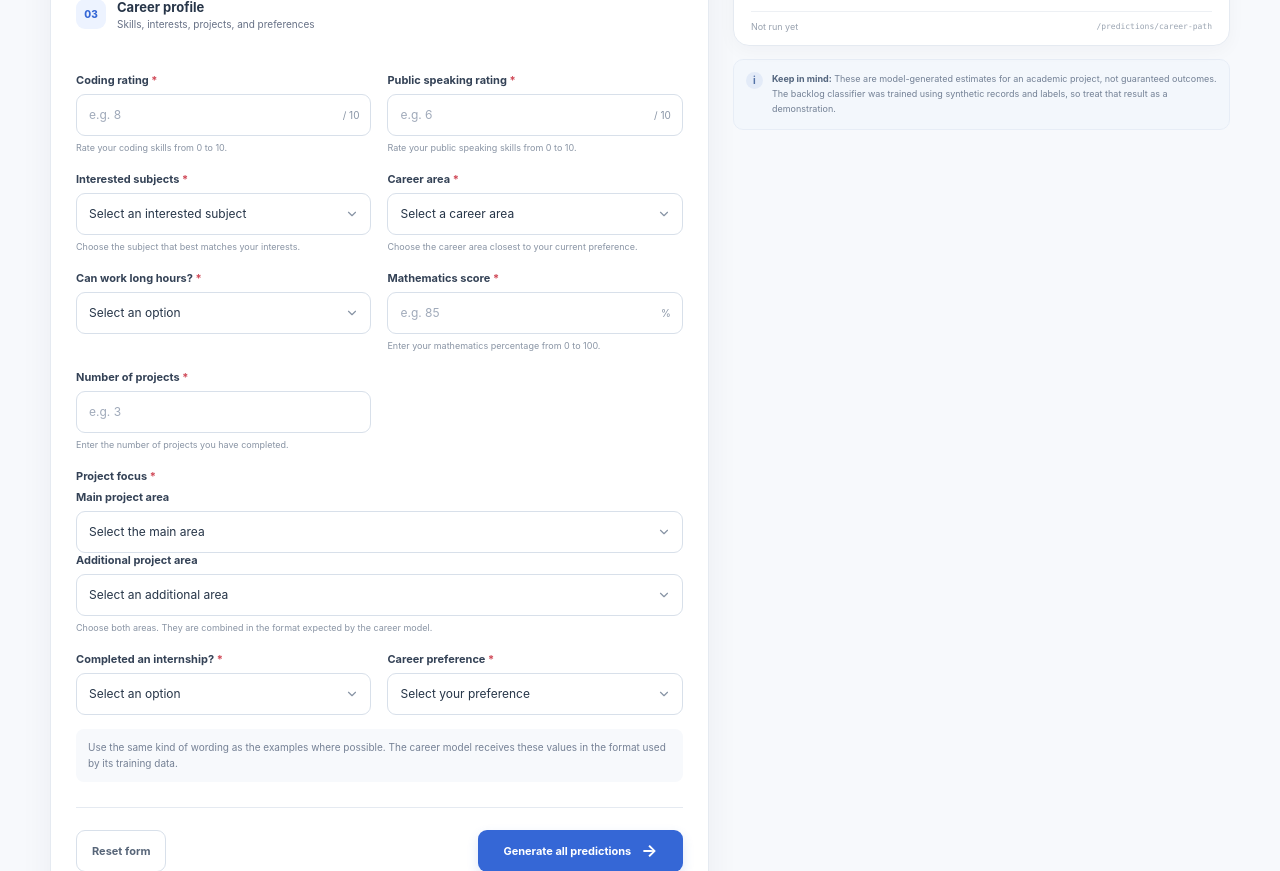
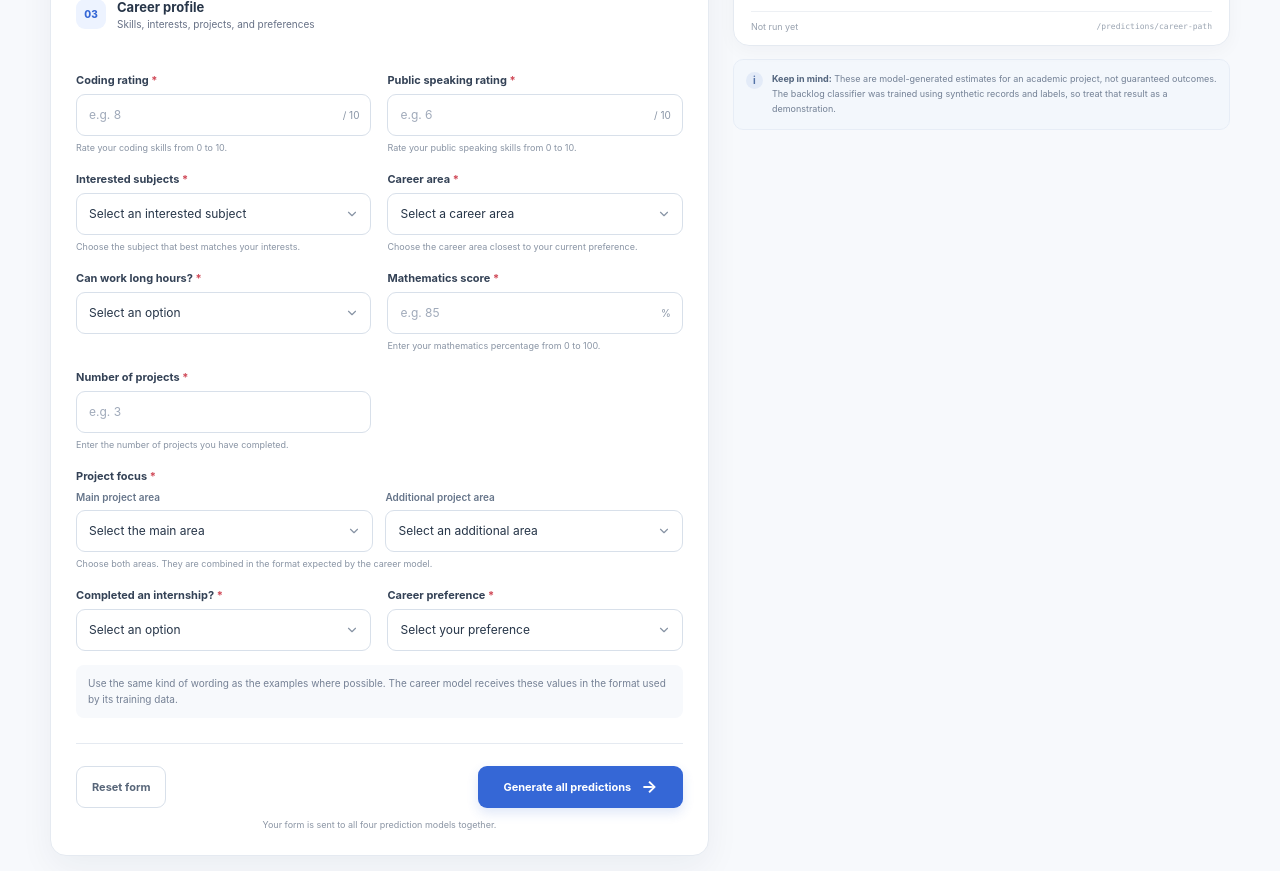
Before and after one commit to ap165/EduPredict, a Flask app: page / in a window 1280 px wide. Shown: the part 1161-2032 px from the top of the page. Run offline with Flask 3, Linux system fonts and the light colour scheme; parts of the project's set-up code (start-up, migrations or seed data) failed here and were passed over.

Commit message:
style: improve project focus selectors

```diff
--- a/static/css/home.css
+++ b/static/css/home.css
@@ -267,3 +267,23 @@ h1 span { color: var(--accent); }
 @media (prefers-reduced-motion: reduce) {
   *, *::before, *::after { scroll-behavior: auto !important; animation-duration: 0.01ms !important; transition-duration: 0.01ms !important; }
 }
+
+
+/* Project focus uses two controlled choices to match the model's two-part dataset field. */
+.project-focus-grid {
+  display: grid;
+  grid-template-columns: repeat(2, minmax(0, 1fr));
+  gap: 12px;
+  margin-top: 8px;
+}
+.project-focus-field { min-width: 0; }
+.field-group .subfield-label {
+  display: block;
+  margin: 0 0 7px;
+  color: #66758a;
+  font-size: 10px;
+  font-weight: 600;
+}
+@media (max-width: 620px) {
+  .project-focus-grid { grid-template-columns: minmax(0, 1fr); }
+}
```
